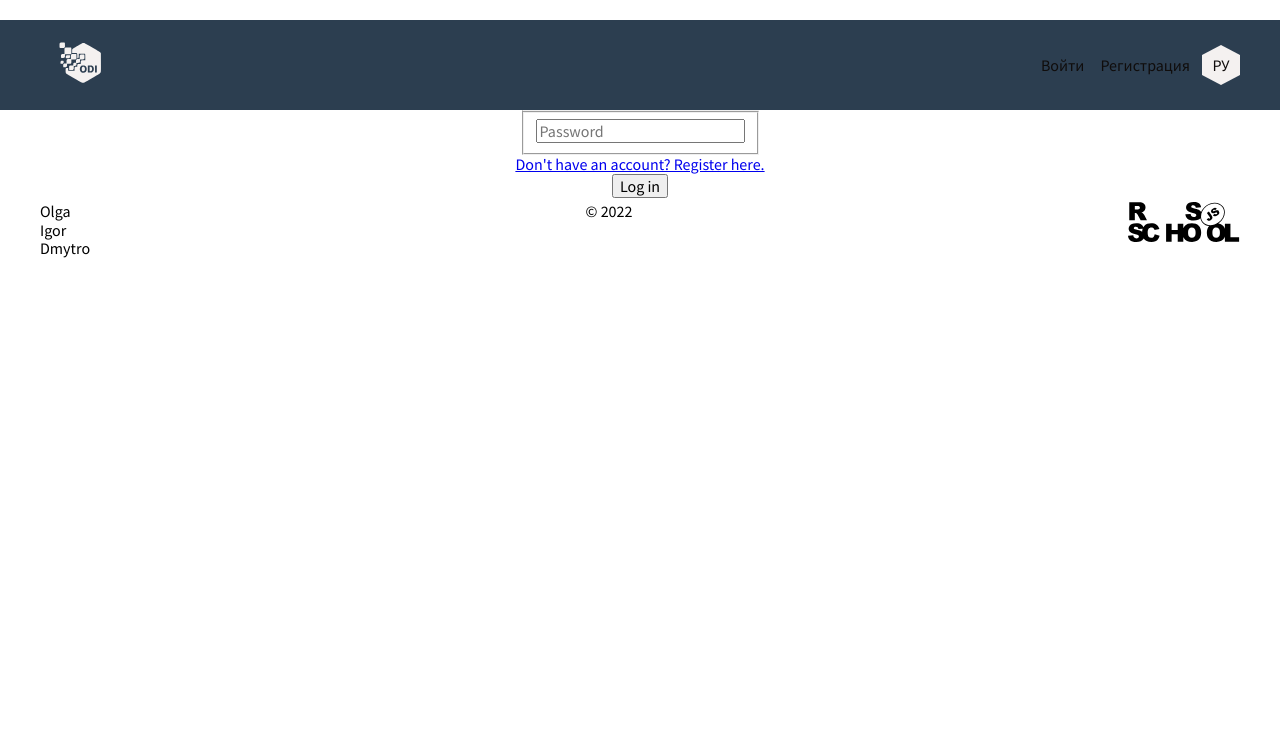
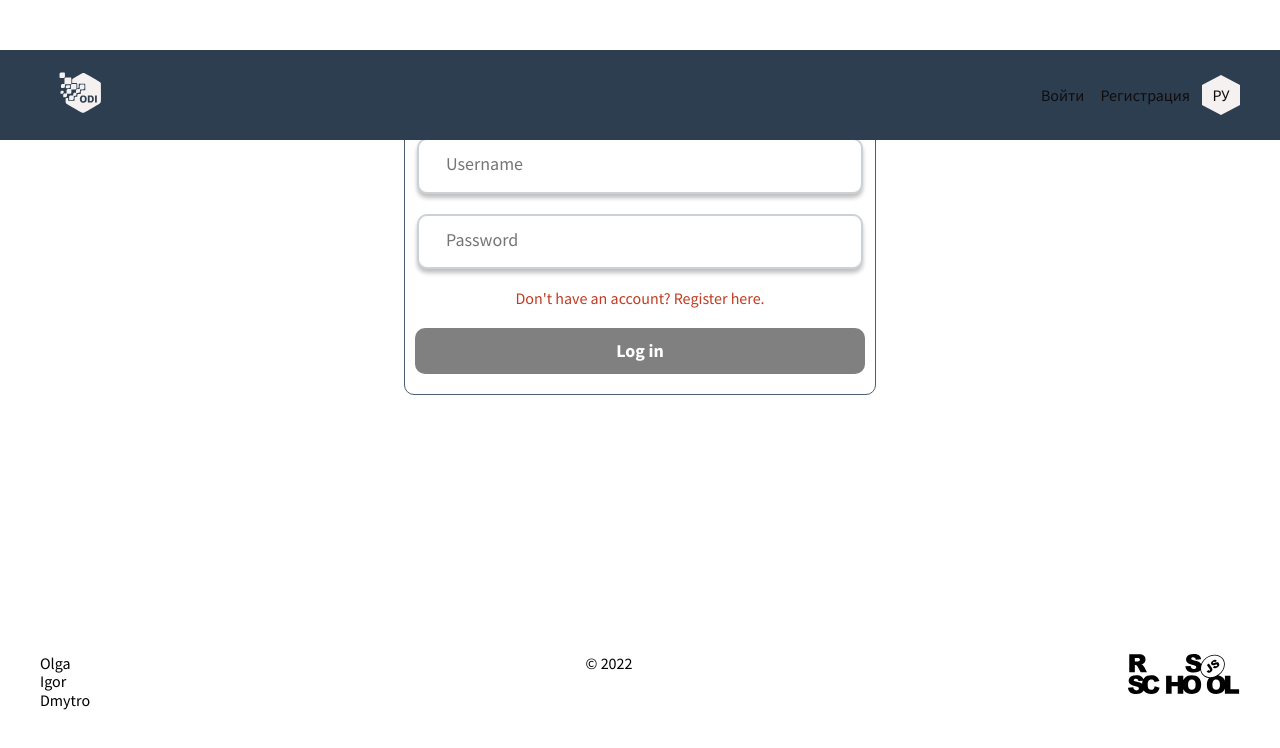
Before and after one commit to DStukalo/ODI-project, a React (Create React App) app in the folder odi-project/: page /authorization/login in a window 1280 px wide. Shown: the top 748 px of the page. Built offline with nearby package versions, Linux system fonts and the light colour scheme.

Commit message:
fix: update styles for component Login

```diff
--- a/odi-project/src/components/Login/Login.module.scss
+++ b/odi-project/src/components/Login/Login.module.scss
@@ -1,6 +1,79 @@
-.form_login {
+.login {
   display: flex;
   flex-direction: column;
   align-items: center;
-  justify-content: center;
+  margin-top: 50px;
+  // justify-content: center;
+  height: 75vh;
 }
+.form_login {
+  border-radius: 10px;
+  border: 1px solid var(--color-background-primary-grey-a2);
+  margin: 0 auto;
+  max-width: 450px;
+  padding: 20px 10px;
+  width: 100%;
+}
+
+.form_input {
+  border: 0px;
+  font-size: 20px;
+  border-radius: 10px;
+  font-size: 18px;
+  line-height: 1.3;
+  padding: 5px 15px;
+  letter-spacing: inherit;
+  box-sizing: content-box;
+  background: none;
+  height: 1.4375em;
+  margin: 0px;
+  display: block;
+  min-width: 0px;
+  width: 100%;
+}
+
+.form_input:focus {
+  outline: 0px;
+}
+
+.form_input:focus::-webkit-input-placeholder {
+  color: transparent;
+}
+
+.form_fieldset {
+  border: 2px solid rgba(0,26,51,.2);
+  border-radius: 10px;
+  box-shadow: 0 4px 4px rgb(0 0 0 / 25%);
+  margin-bottom: 20px;
+}
+
+.form_fieldset:focus {
+  border-color: blue;
+}
+
+.form_button {
+  background-color: var(--color-disabled);
+  border-radius: inherit;
+  border: none;
+  box-sizing: border-box;
+  color: #fff;
+  display: block;
+  font-size: 18px;
+  font-weight: 700;
+  height: auto;
+  padding: 13px;
+  transition: .3s;
+  width: 100%;
+  margin-top: 20px;
+  cursor: pointer;
+}
+.form_button:hover {
+  background-color: var(--color-background-primary-grey-a2);
+}
+
+.form_link {
+  display: block;
+  text-decoration: none;
+  text-align: center;
+  color: var(--color-primary-orange-a1);
+}
```
